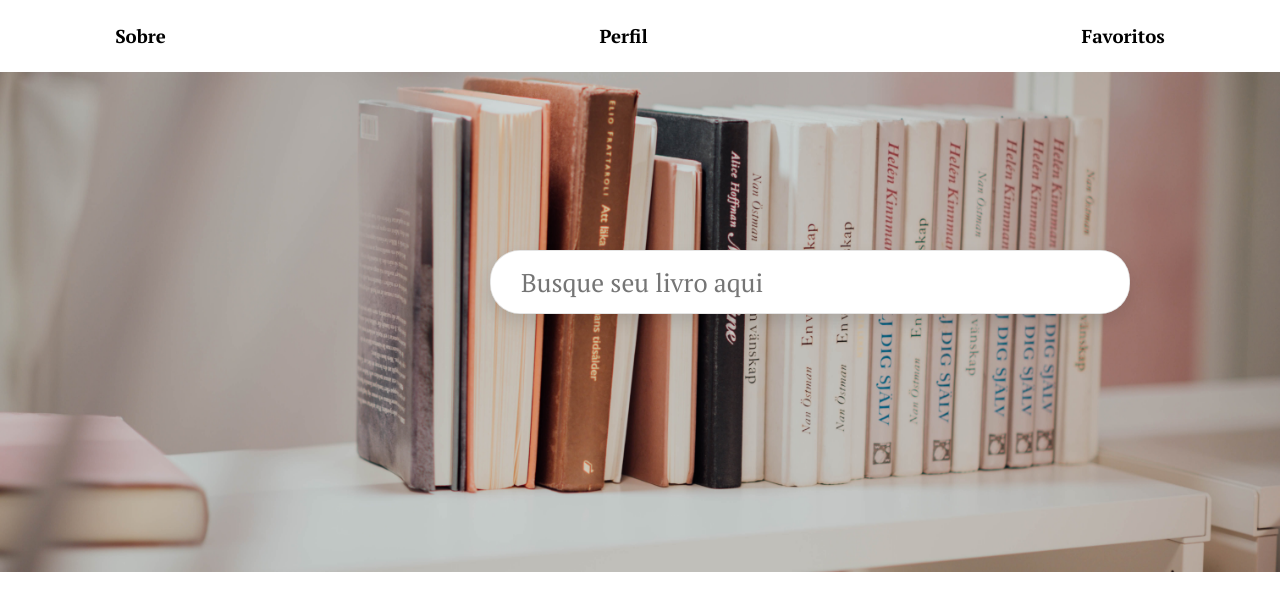
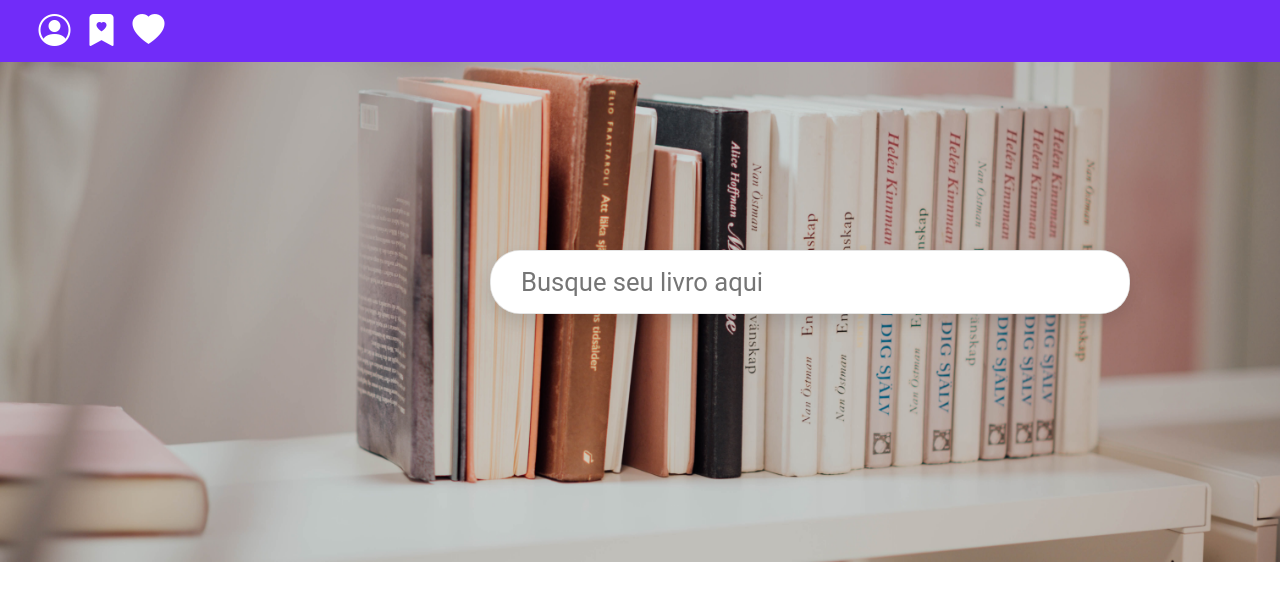
Before and after one commit to ayanara/read4life, a React (Create React App) app in the folder frontend/: page / in a window 1280 px wide. Shown: the top 610 px of the page. Built offline with nearby package versions, Linux system fonts and the light colour scheme.

Commit message:
Estiliza Header e bookDetails

```diff
--- a/frontend/package.json
+++ b/frontend/package.json
@@ -9,6 +9,7 @@
     "axios": "^1.3.4",
     "react": "^18.2.0",
     "react-dom": "^18.2.0",
+    "react-native": "^0.71.4",
     "react-router-dom": "^6.9.0",
     "react-scripts": "5.0.1",
     "web-vitals": "^2.1.4"
--- a/frontend/src/components/Header.jsx
+++ b/frontend/src/components/Header.jsx
@@ -4,9 +4,9 @@ import '../styles/components/header.css';
 const Header = () => {
   return (
     <div className="header-nav">
-      <h3 className='sobre'>Sobre</h3>
-      <h3>Perfil</h3>
-      <h3>Favoritos</h3>
+      <button className='bi bi-person-circle'></button>
+      <button className='bi bi-bookmark-heart-fill'></button>
+      <button className='bi bi-heart-fill'></button>
     </div>
   )
 }
--- a/frontend/src/pages/BookDetails.jsx
+++ b/frontend/src/pages/BookDetails.jsx
@@ -1,6 +1,7 @@
 import React, { useEffect, useState } from "react";
 import { useParams } from 'react-router-dom';
 import { getBookApi } from '../API/fetchAPI';
+import Header from "../components/Header";
 import '../styles/pages/bookDetails.css'
 
 
@@ -17,7 +18,10 @@ const BookDetails = () => {
   let thumbnail = book?.volumeInfo?.imageLinks && book.volumeInfo.imageLinks.medium;
   if (!book.volumeInfo) return null
   return (
-    <div className="book-details">
+    <div><Header/>
+    <button className="bi bi-backspace-fill" ></button>
+    <div
+    className="book-details">
       <div className="book-img">
         <img
           src={thumbnail}
@@ -30,11 +34,19 @@ const BookDetails = () => {
         <h1 className="title">{book.volumeInfo.title}</h1>
         <h2 className="authors"><spam>Escrito por: </spam> {book.volumeInfo.authors}</h2>
         <h2 className="publisher">{book.volumeInfo.publisher}</h2>
-        <h2 className="description">{book.volumeInfo.description}</h2>
+        <h3 className="description" dangerouslySetInnerHTML={{__html:book.volumeInfo.description}}></h3>
         <h2 className="publishedDate"><spam>Ano da Publicado: </spam> {book.volumeInfo.publishedDate}</h2>
         <h2 className="pageCount"><spam>Número de páginas: </spam>{book.volumeInfo.pageCount}</h2>
 
+        <div className="book-button">
+          <button>Lido</button>
+          <button>Quero ler</button>
+          <button>Lendo</button>
+
+        </div>
+
       </div>
+    </div>
     </div>
   )
 }
--- a/frontend/src/pages/Home.jsx
+++ b/frontend/src/pages/Home.jsx
@@ -33,7 +33,6 @@ const Home= () => {
         onChange={e=>setSearch(e.target.value)}
         onKeyPress={searchBook}
         />
-        <button><i className="bi bi-search"></i></button>
       </div>
       <div>
         {/* <img src="./imagem/livro.jpg" alt="livro" width="300px"></img> */}
--- a/frontend/src/styles/app.css
+++ b/frontend/src/styles/app.css
@@ -1,4 +1,5 @@
-@import url('https://fonts.googleapis.com/css2?family=IBM+Plex+Mono:ital,wght@0,100;0,200;0,300;0,400;0,500;0,600;0,700;1,100;1,200;1,300;1,400;1,500;1,600;1,700&family=Lora:ital,wght@0,400;0,500;0,600;0,700;1,400;1,500;1,600;1,700&family=Noto+Sans+Mono:wght@100;200;300;400;500;600;700;800;900&family=PT+Serif:ital,wght@0,400;0,700;1,400;1,700&family=Poppins:ital,wght@0,100;0,200;0,300;0,400;0,500;0,600;0,700;0,800;1,100;1,200;1,300;1,400;1,500;1,600;1,700;1,800&family=Raleway:ital,wght@0,100;0,200;0,300;0,400;0,500;0,600;0,700;0,800;0,900;1,100;1,200;1,300;1,400;1,500;1,600;1,700;1,800;1,900&display=swap');
+@import url('https://fonts.googleapis.com/css2?family=IBM+Plex+Mono:ital,wght@0,100;0,200;0,300;0,400;0,500;0,600;0,700;1,100;1,200;1,300;1,400;1,500;1,600;1,700&family=Lora:ital,wght@0,400;0,500;0,600;0,700;1,400;1,500;1,600;1,700&family=Noto+Sans+Mono:wght@100;200;300;400;500;600;700;800;900&family=PT+Serif:ital,wght@0,400;0,700;1,400;1,700&family=Poppins:ital,wght@0,100;0,200;0,300;0,400;0,500;0,600;0,700;0,800;1,100;1,200;1,300;1,400;1,500;1,600;1,700;1,800&family=Raleway:ital,wght@0,100;0,200;0,300;0,400;0,500;0,600;0,800;0,900;1,100;1,200;1,300;1,400;1,500&family=Roboto+Serif:ital,wght@0,100;0,200;0,300;0,400;0,500;0,600;0,700;0,800;1,100;1,200;1,300;1,400;1,500;1,600;1,700;1,800&display=swap');
+@import url("https://cdn.jsdelivr.net/npm/bootstrap-icons@1.10.3/font/bootstrap-icons.css");
 
 :root {
     --dark-color: #1b1c31;
@@ -13,7 +14,7 @@
 }
 
 * {
-    font-family: 'PT Serif', serif;
+    font-family: 'Roboto', serif;
     margin: 0; padding: 0;
     box-sizing: border-box;
     outline: none; border: none;
--- a/frontend/src/styles/components/header.css
+++ b/frontend/src/styles/components/header.css
@@ -1,7 +1,27 @@
 .header-nav {
-    padding: 1.5rem 9%;
+    padding: 12px 3%;
+    gap: 15px;
     display: flex;
     align-items: center;
-    justify-content: space-between;
+    justify-content: flex-start;
     box-shadow: var(--box-shadow);
+    background: #712cf9;
 }
+
+.bi-person-circle {
+    font-size: 2rem;
+    background: none;
+    color: #fff;
+}
+
+.bi-bookmark-heart-fill{
+    font-size: 2rem;
+    background: none;
+    color: #fff;
+}
+
+.bi-heart-fill {
+    font-size: 2rem;
+    background: none;
+    color: #fff;
+}
--- a/frontend/src/styles/pages/bookDetails.css
+++ b/frontend/src/styles/pages/bookDetails.css
@@ -8,31 +8,82 @@
 
 .book-description {
   background: white;
-  margin: 50px;
   border-radius: 30px;
   color: (--dark-color);
   font-style: normal;
+  margin-left: 20px;
   border: 1px solid;
   padding: 10px;
   box-shadow: 5px 10px;
 }
 
 .book-description h2 {
-  margin-top: 15px;
+  margin-top: 20px;
+  margin-left: 30px;
+  margin-right: 30px;
   text-align: justify;
   line-height: 1.6;
-  margin: 20px;
+  font-size: 14px;
+  font-family: arial
+}
+
+.book-description h3 {
+  margin-top: 15px;
+  margin-left: 30px;
+  margin-right: 30px;
+  text-align: justify;
+  line-height: 1.8;
+  font-size: 14px;
+  color: #1b1b1b;
+  font-weight: 200;
+
 }
 
 .book-description h1 {
-  margin-top: 15px;
+  margin-top: 30px;
+  margin-left: 30px;
+  margin-right: 30px;
   text-align: justify;
-  font-size: 4rem;
+  font-size: 2rem;
 
 }
-
-
 spam {
   color: rgba(0,0,0,.5);
   font-size: 14px;
 }
+
+.book-button {
+  margin-top: 30px;
+  padding: 2rem 5%;
+  display: flex;
+  align-items: center;
+  justify-content: space-between;
+}
+
+.book-button button {
+  background-color: #ee665c;
+  padding: 10px;
+  border-radius: 5px;
+  color: aliceblue;
+  cursor: grab;
+  width: 100%;
+  max-width: 300px;
+  font-size: 14px;
+}
+
+.book-button button:hover {
+  background-color: #eee;
+  color: #aaa;
+}
+
+.bi-backspace-fill {
+  font-size: 2rem;
+  margin-top: 20px;
+  margin-left: 40px;
+  color: #ee665c;
+  background: none;
+}
+
+.bi-backspace-fill:hover {
+  color: #aaa;
+}
```
Also changed, not shown: 1 other file (tests, documents, lock files or other folders).
